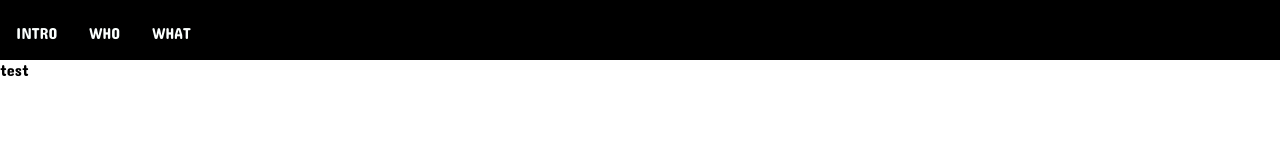
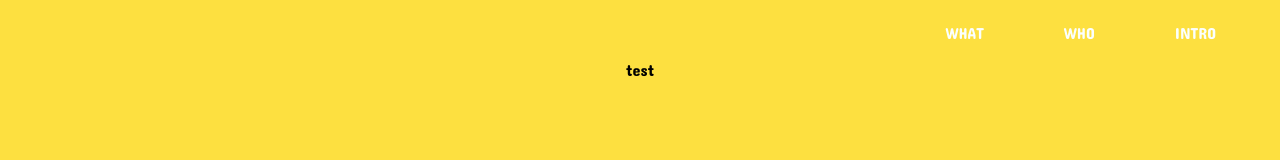
Before and after one commit to bavilari93/animationDesing, a plain HTML site: page index.html in a window 1280 px wide. Drawn offline with nearby package versions, Linux system fonts and the light colour scheme.

Commit message:
color and transcition

```diff
--- a/index.html
+++ b/index.html
@@ -24,7 +24,7 @@
                 <a href="#">what</a>
             </div>
         </div>
-        <div class='test'>test</div>
+        <div class='container'>test</div>
     </div>
 </body>
 
--- a/main.js
+++ b/main.js
@@ -2,7 +2,6 @@ $(()=>{
 	const topNav = document.getElementById("myTopNav");
 	const container = document.querySelector('.modal-container');
 	$('.icon').click(()=>{
-		console.log(topNav.className);
 		if(topNav.className === 'top-nav'){
 			topNav.className += " responsive";
 			container.style.display = 'block';
--- a/style.css
+++ b/style.css
@@ -9,6 +9,7 @@
         font: 14px;
         font-family: 'Concert One', cursive;
         font-weight: 200;
+        background-color: #FDE040;
     }
 
     .wrap {
@@ -26,7 +27,7 @@
 
 
     .top-nav {
-        background-color: black;
+    	background-color: none;
         overflow: hidden;
         font-style: normal;
         font-variant: small-caps;
@@ -35,8 +36,9 @@
     }
 
     .top-nav a {
-        float: left;
+        float: right;
         display: block;
+        margin-right: 3rem;
         color: #FBFFFE;
         text-align: center;
         padding: 14px 16px;
@@ -64,7 +66,7 @@
         .bar1,
         .bar2,
         .bar3 {
-            width: 35px;
+            width: 30px;
             height: 5px;
             background-color: white;
             margin: 6px 0;
```
